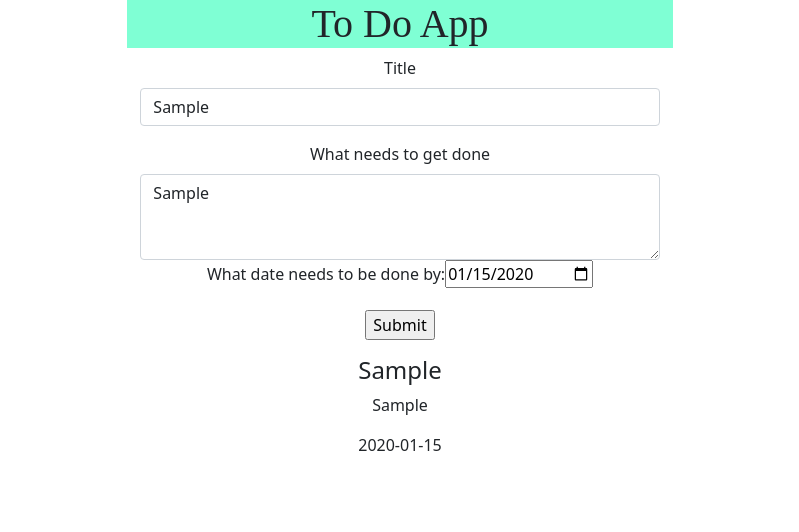
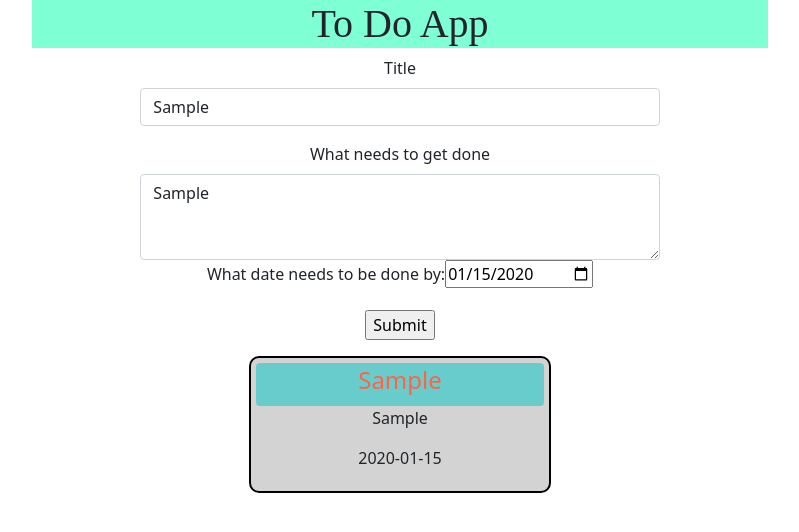
Before and after one commit to tylerletendre98/toDoApp, a React (Create React App) app: page / in a window 1280 px wide. Both pictures are taken after typing "Sample", "Sample", "2020-01-15" into the empty fields and a click on the input 640 px from the left and 325 px from the top of the page. Shown: the top 532 px of the page, without its empty margins (240-1039 px from the left). Built offline with nearby package versions, Linux system fonts and the light colour scheme.

Commit message:
added some styling to the todos

```diff
--- a/src/components/displayTodos/DisplayTodos.jsx
+++ b/src/components/displayTodos/DisplayTodos.jsx
@@ -1,3 +1,5 @@
+import "./displayTodos.css";
+
 const DisplayTodos = (props) => {
   console.log(props.toDos);
   if (props.toDos.length === 0) {
@@ -9,11 +11,15 @@ const DisplayTodos = (props) => {
   } else {
     return (
       <div>
-        <div>
+        <div class="row">
+          <div class="col"></div>
+          <div class="col-3">
+            <div className="todo-map">
               {props.toDos.map((todo) => {
                 return (
-              <div>
-                <div>
+                  <div className>
+                    <div className="todo-container">
+                      <div className="todo-title">
                         <h4>{todo.title}</h4>
                       </div>
                       <div>
@@ -23,8 +29,12 @@ const DisplayTodos = (props) => {
                         <p>{todo.date}</p>
                       </div>
                     </div>
+                  </div>
                 );
               })}
+            </div>
+          </div>
+          <div class="col"></div>
         </div>
       </div>
     );
--- a/src/components/displayTodos/displayTodos.css
+++ b/src/components/displayTodos/displayTodos.css
@@ -0,0 +1,15 @@
+.todo-title {
+  color: tomato;
+  background-color: rgb(105, 204, 204);
+  padding: 3px;
+  border-radius: 4px;
+}
+
+.todo-container {
+  background-color: lightgray;
+  border-radius: 10px;
+  border-color: black;
+  border-style: solid;
+  border-width: 2px;
+  padding: 5px;
+}
--- a/src/components/header/header.jsx
+++ b/src/components/header/header.jsx
@@ -6,7 +6,7 @@ const Header = () => {
       <div className="container">
         <div class="row">
           <div class="col"></div>
-          <div class="col-6">
+          <div class="col-8">
             <div className="app-title">
               <h1>To Do App</h1>{" "}
             </div>
--- a/src/components/toDoForm/ToDoForm.jsx
+++ b/src/components/toDoForm/ToDoForm.jsx
@@ -17,6 +17,7 @@ class ToDoForm extends Component {
       date: this.state.date,
     };
     this.props.addToDo(todo);
+    this.setState();
   };
   render() {
     return (
```
Lines whose indentation alone changed are shown as unchanged.
